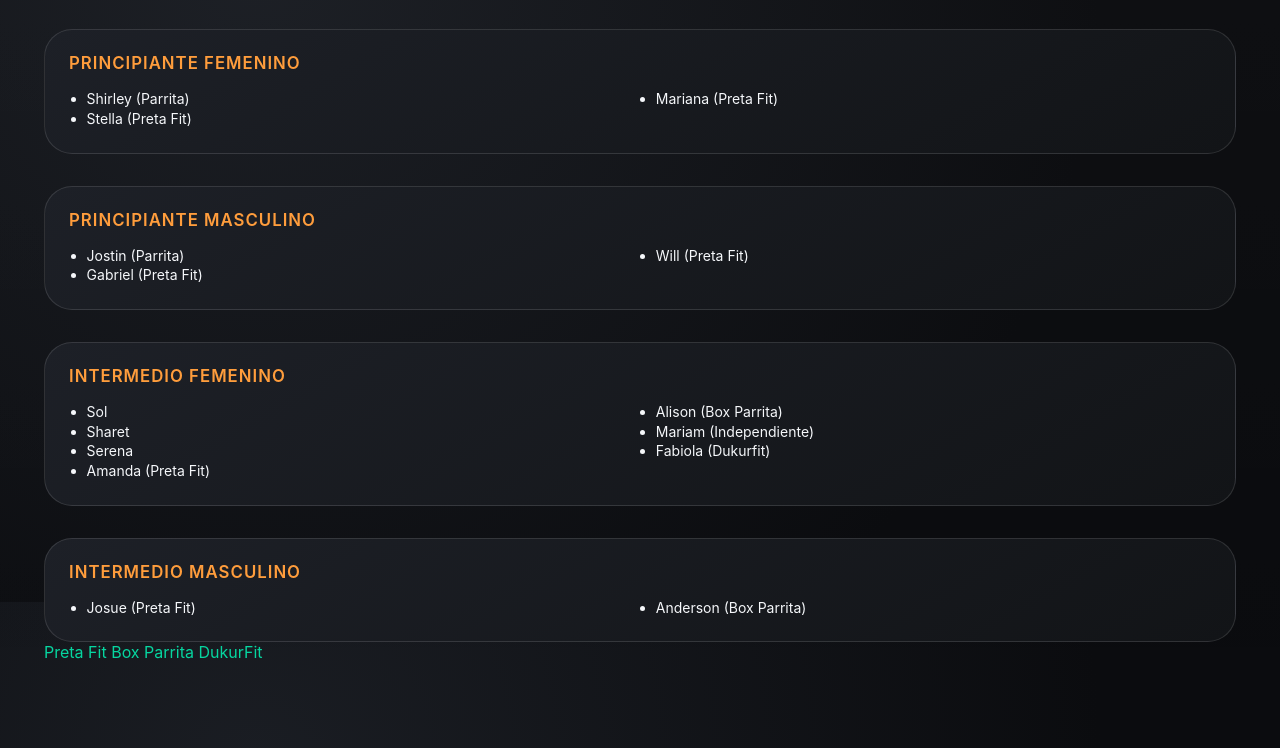
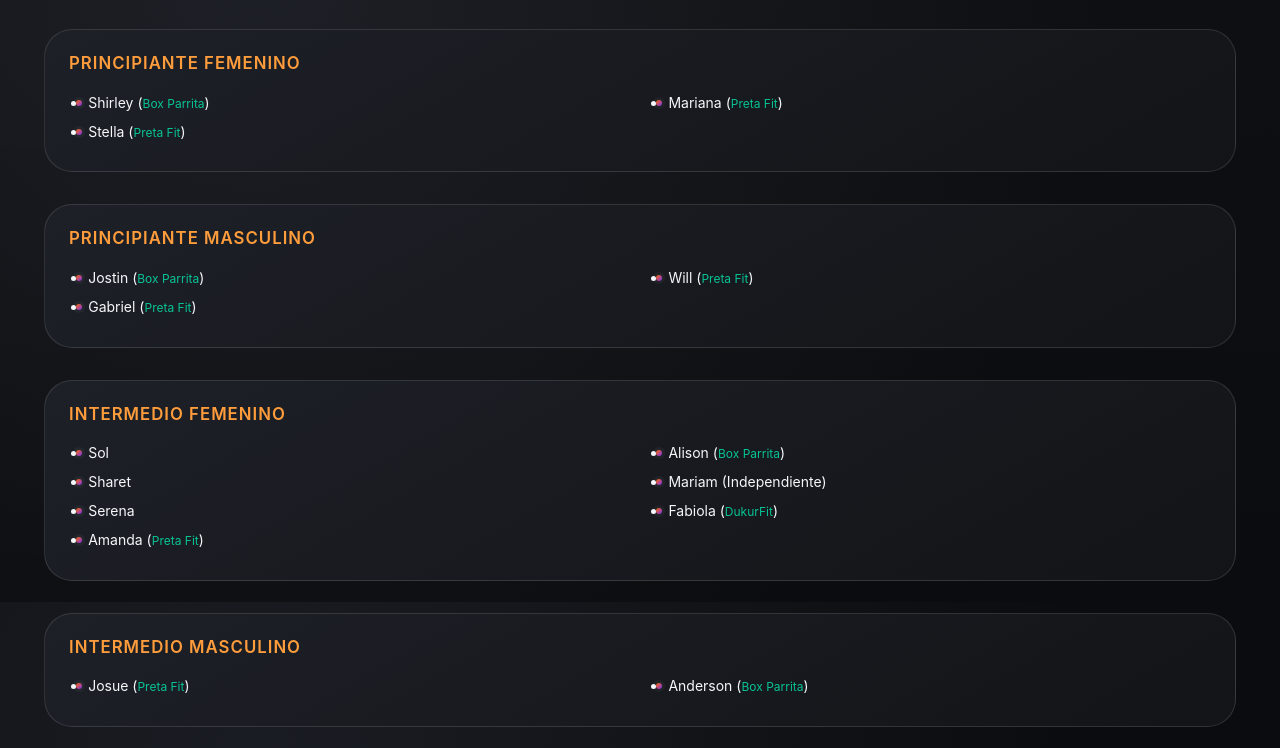
Before and after one commit to elwizard33/pretafitcr, an Astro site: page /event in a window 1280 px wide. Shown: the part 1798-2546 px from the top of the page. Built offline with nearby package versions, Linux system fonts and the light colour scheme; Astro itself is replaced by a stand-in of ours.

Commit message:
style(event): competitor list link styling & spacing

```diff
--- a/public/theme.css
+++ b/public/theme.css
@@ -45,11 +45,15 @@ section{scroll-margin-top:96px;padding:var(--space-8) 0 var(--space-8);}section:
 .competitors-wrapper{display:grid;gap:var(--space-6);}
 .competitor-group{padding:var(--space-5);background:linear-gradient(150deg,#1d2027,#121417);border-radius:var(--radius-lg);border:1px solid var(--color-border);}
 .competitor-group h3{margin-top:0;font-size:1.05rem;letter-spacing:1px;text-transform:uppercase;color:var(--color-primary-accent);}
-.competitor-group ul{columns:2 180px;padding-left:1.1rem;margin:0;font-size:var(--font-size-sm);line-height:1.4;}
+.competitor-group ul{columns:2 180px;padding-left:1.1rem;margin:0;font-size:var(--font-size-sm);line-height:1.5;column-gap:2.25rem;}
+.competitor-group li{break-inside:avoid;padding:.15rem 0 .35rem .1rem;position:relative;}
+.competitor-group li a{color:var(--color-secondary);font-size:var(--font-size-xs);text-decoration:none;opacity:.9;}
+.competitor-group li a:hover{color:var(--color-secondary-accent);opacity:1;}
+.competitor-group li::before{content:"";position:absolute;left:-.65rem;top:.65rem;width:6px;height:6px;border-radius:50%;background:linear-gradient(135deg,var(--color-primary),var(--color-gradient-3));box-shadow:0 0 0 3px rgba(255,255,255,0.04);}
 @media (max-width:600px){.competitor-group ul{columns:1;}}
 /* Exhibition */
 .exhibition{display:grid;gap:var(--space-6);grid-template-columns:repeat(auto-fit,minmax(320px,1fr));align-items:center;}
-.portrait-card{position:relative;border-radius:var(--radius-lg);overflow:hidden;aspect-ratio:4/5;background:#000;box-shadow:var(--shadow-md);}
+.portrait-card{position:relative;border-radius:var(--radius-lg);overflow:hidden;aspect-ratio:3/4;background:#000;box-shadow:var(--shadow-md);max-width:380px;margin-inline:auto;}
 .portrait-card img{width:100%;height:100%;object-fit:cover;filter:saturate(1.15) contrast(1.05);}
 .portrait-card::after{content:"";position:absolute;inset:0;background:linear-gradient(180deg,rgba(0,0,0,0) 20%,rgba(0,0,0,.6));}
 .portrait-info{position:absolute;left:0;right:0;bottom:0;padding:var(--space-4);}
@@ -62,10 +66,19 @@ section{scroll-margin-top:96px;padding:var(--space-8) 0 var(--space-8);}section:
 .lightbox-content img{width:100%;height:100%;object-fit:contain;border-radius:var(--radius-md);box-shadow:var(--shadow-md);}
 .lightbox-close{position:absolute;top:-48px;right:0;background:rgba(255,255,255,0.08);border:1px solid var(--color-border);color:#fff;padding:.6rem 1rem;border-radius:var(--radius-round);cursor:pointer;font-size:var(--font-size-xs);}
 /* Timeline */
-.timeline{position:relative;margin:var(--space-6) 0 0;display:grid;gap:var(--space-4);}
-.time-block{position:relative;padding:var(--space-4) var(--space-5);background:linear-gradient(120deg,#20232a,#15171c);border-radius:var(--radius-md);border:1px solid var(--color-border);display:grid;gap:.35rem;}
+.timeline{position:relative;margin:var(--space-6) 0 0;padding-left:1.5rem;display:grid;gap:var(--space-4);}
+.timeline::before{content:"";position:absolute;left:.55rem;top:.25rem;bottom:.25rem;width:2px;background:linear-gradient(180deg,var(--color-gradient-1),var(--color-gradient-3));opacity:.55;border-radius:2px;}
+.time-block{position:relative;padding:var(--space-4) var(--space-5) var(--space-4) 3.2rem;background:linear-gradient(120deg,#20232a,#15171c);border-radius:var(--radius-md);border:1px solid var(--color-border);display:grid;gap:.35rem;overflow:hidden;}
+.time-block::before{content:attr(data-time);position:absolute;left:-.1rem;top:50%;transform:translate(-50%,-50%);background:linear-gradient(135deg,var(--color-primary),var(--color-gradient-3));color:#fff;font-size:.6rem;font-weight:600;letter-spacing:.5px;padding:.45rem .5rem;border-radius:var(--radius-round);box-shadow:0 0 0 2px #101216,0 4px 10px -2px rgba(0,0,0,.5);}
+.time-block[data-type="highlight"]{border-color:var(--color-primary);box-shadow:0 0 0 1px rgba(255,106,0,.25),0 0 18px -4px rgba(255,106,0,.4);}
+.time-block[data-type="highlight"]::after{content:"★";position:absolute;right:12px;top:10px;font-size:.8rem;color:var(--color-primary-accent);opacity:.9;}
 .time-block h3{margin:0;font-size:1rem;}
 .time-block small{font-size:var(--font-size-xs);letter-spacing:1px;color:var(--color-text-soft);}
+@media (max-width:600px){.timeline{padding-left:.75rem;} .time-block{padding-left:2.8rem;} .time-block::before{left:0;}}
+/* Competitor links */
+.competitor-links{margin-top:var(--space-5);display:flex;flex-wrap:wrap;gap:var(--space-3);font-size:var(--font-size-xs);}
+.competitor-links a{display:inline-flex;align-items:center;gap:.35rem;padding:.55rem .85rem;background:rgba(255,255,255,0.05);border:1px solid var(--color-border);border-radius:var(--radius-round);color:var(--color-text-soft);transition:var(--transition-fast);}
+.competitor-links a:hover{color:#fff;background:linear-gradient(90deg,rgba(255,255,255,.08),rgba(255,255,255,.15));}
 /* Lead / Registration */
 .lead-wrapper{display:grid;grid-template-columns:repeat(auto-fit,minmax(340px,1fr));gap:var(--space-6);align-items:start;}
 .form-row{display:flex;flex-direction:column;gap:.5rem;}
--- a/src/pages/event.astro
+++ b/src/pages/event.astro
@@ -76,10 +76,29 @@ import Footer from '../components/Footer.astro';
   <p>Atletas representando a Preta Fit, Box Parrita, DukurFit y otros independientes.</p>
       </div>
       <div class="competitors-wrapper">
-        <div class="competitor-group" data-animate><h3>Principiante Femenino</h3><ul><li>Shirley (Parrita)</li><li>Stella (Preta Fit)</li><li>Mariana (Preta Fit)</li></ul></div>
-        <div class="competitor-group" data-animate><h3>Principiante Masculino</h3><ul><li>Jostin (Parrita)</li><li>Gabriel (Preta Fit)</li><li>Will (Preta Fit)</li></ul></div>
-        <div class="competitor-group" data-animate><h3>Intermedio Femenino</h3><ul><li>Sol</li><li>Sharet</li><li>Serena</li><li>Amanda (Preta Fit)</li><li>Alison (Box Parrita)</li><li>Mariam (Independiente)</li><li>Fabiola (Dukurfit)</li></ul></div>
-        <div class="competitor-group" data-animate><h3>Intermedio Masculino</h3><ul><li>Josue (Preta Fit)</li><li>Anderson (Box Parrita)</li></ul></div>
+        <div class="competitor-group" data-animate><h3>Principiante Femenino</h3><ul>
+          <li>Shirley (<a href="https://www.instagram.com/box_parrita/" target="_blank" rel="noopener">Box Parrita</a>)</li>
+          <li>Stella (<a href="https://www.instagram.com/pretafitjaco/" target="_blank" rel="noopener">Preta Fit</a>)</li>
+          <li>Mariana (<a href="https://www.instagram.com/pretafitjaco/" target="_blank" rel="noopener">Preta Fit</a>)</li>
+        </ul></div>
+        <div class="competitor-group" data-animate><h3>Principiante Masculino</h3><ul>
+          <li>Jostin (<a href="https://www.instagram.com/box_parrita/" target="_blank" rel="noopener">Box Parrita</a>)</li>
+          <li>Gabriel (<a href="https://www.instagram.com/pretafitjaco/" target="_blank" rel="noopener">Preta Fit</a>)</li>
+          <li>Will (<a href="https://www.instagram.com/pretafitjaco/" target="_blank" rel="noopener">Preta Fit</a>)</li>
+        </ul></div>
+        <div class="competitor-group" data-animate><h3>Intermedio Femenino</h3><ul>
+          <li>Sol</li>
+          <li>Sharet</li>
+          <li>Serena</li>
+          <li>Amanda (<a href="https://www.instagram.com/pretafitjaco/" target="_blank" rel="noopener">Preta Fit</a>)</li>
+          <li>Alison (<a href="https://www.instagram.com/box_parrita/" target="_blank" rel="noopener">Box Parrita</a>)</li>
+          <li>Mariam (Independiente)</li>
+          <li>Fabiola (<a href="https://www.instagram.com/dukurfit/" target="_blank" rel="noopener">DukurFit</a>)</li>
+        </ul></div>
+        <div class="competitor-group" data-animate><h3>Intermedio Masculino</h3><ul>
+          <li>Josue (<a href="https://www.instagram.com/pretafitjaco/" target="_blank" rel="noopener">Preta Fit</a>)</li>
+          <li>Anderson (<a href="https://www.instagram.com/box_parrita/" target="_blank" rel="noopener">Box Parrita</a>)</li>
+        </ul></div>
       </div>
       <div class="competitor-links" data-animate aria-label="Boxes participantes">
         <a href="https://www.instagram.com/pretafitjaco/" target="_blank" rel="noopener">Preta Fit</a>
```
